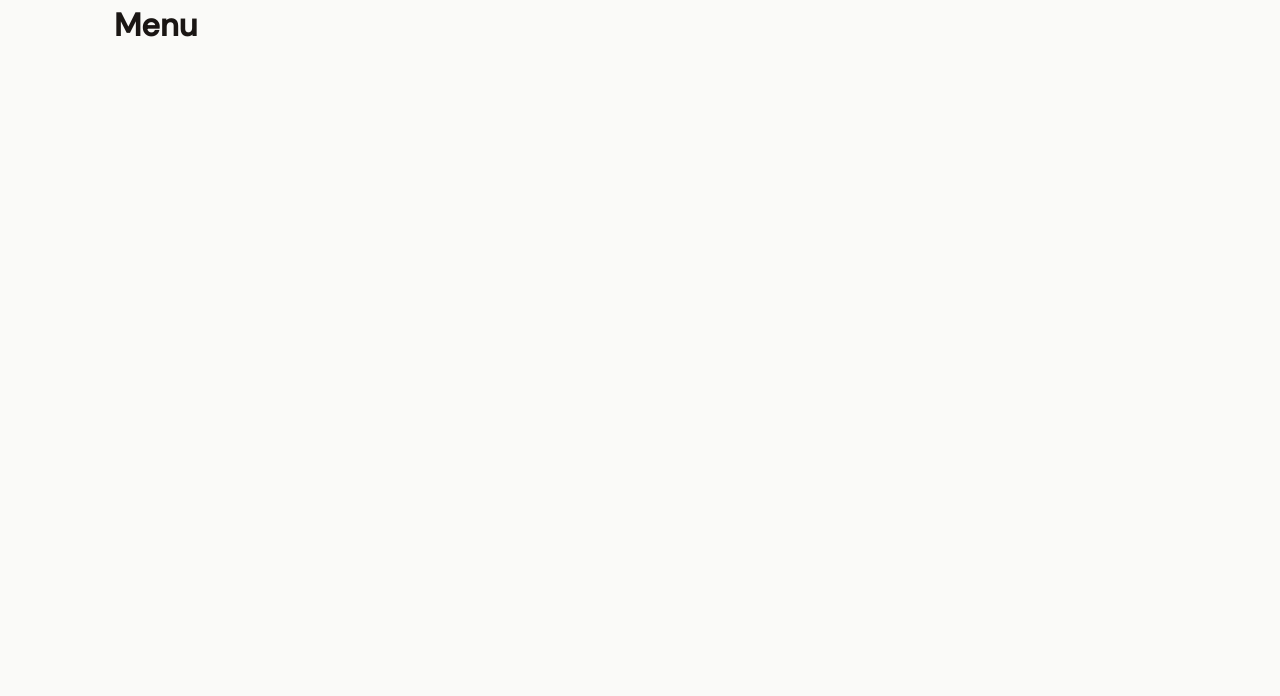
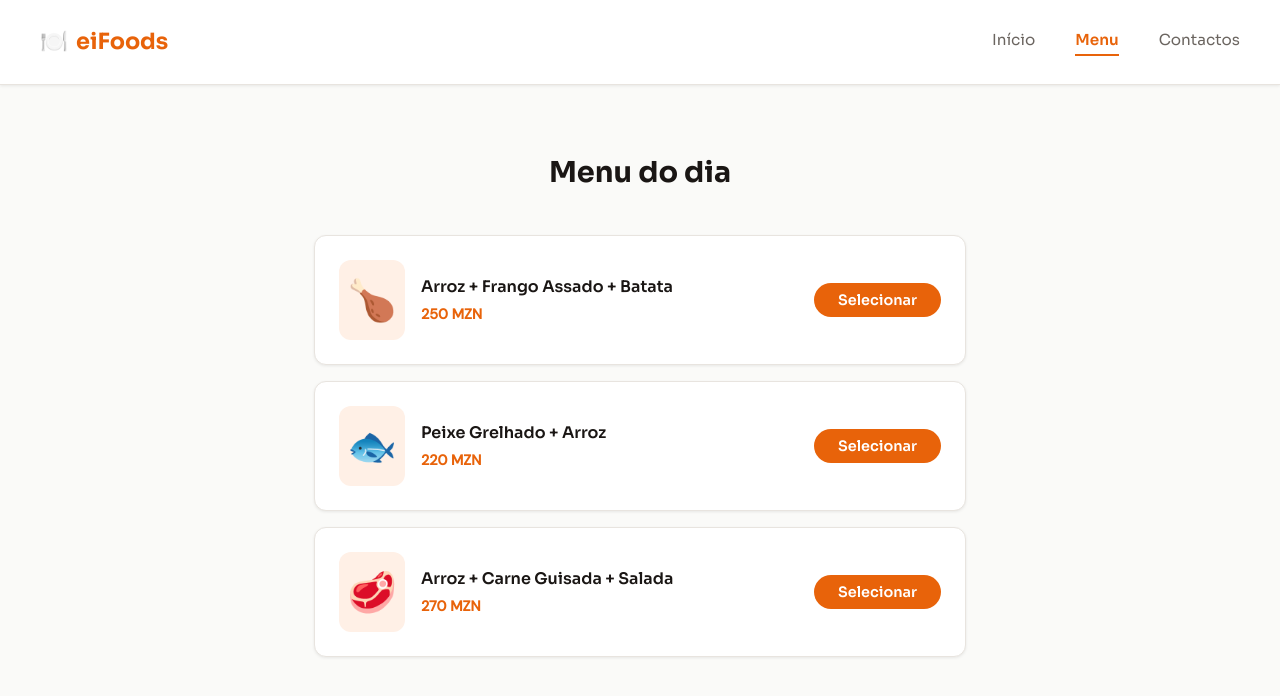
Before and after one commit to allenvctr/eiFoods, a React (Vite) app: page /menu in a window 1280 px wide. Shown: the top 696 px of the page. Built offline with nearby package versions, Linux system fonts and the light colour scheme.

Commit message:
feat: tela 2 - selecção do prato completa

```diff
--- a/src/pages/Menu/Menu.jsx
+++ b/src/pages/Menu/Menu.jsx
@@ -1 +1,76 @@
-export default function Menu() { return <div className='page-wrapper'><div className='container'><h1>Menu</h1></div></div> }
+import { useNavigate } from 'react-router-dom'
+import { useOrder } from '../../context/useOrder'
+import styles from './Menu.module.css'
+
+const MENU_DO_DIA = [
+  {
+    id: 1,
+    nome: 'Arroz + Frango Assado + Batata',
+    preco: 250,
+    emoji: '🍗',
+  },
+  {
+    id: 2,
+    nome: 'Peixe Grelhado + Arroz',
+    preco: 220,
+    emoji: '🐟',
+  },
+  {
+    id: 3,
+    nome: 'Arroz + Carne Guisada + Salada',
+    preco: 270,
+    emoji: '🥩',
+  },
+]
+
+export default function Menu() {
+  const navigate = useNavigate()
+  const { dispatch } = useOrder()
+
+  function handleSelecionar(prato) {
+    dispatch({ type: 'SELECT_DISH', payload: prato })
+    navigate('/customize')
+  }
+
+  return (
+    <div className={styles.page}>
+
+      <header className={styles.header}>
+        <div className={styles.logo}>
+          <span>🍽️</span>
+          <span className={styles.logoText}>eiFoods</span>
+        </div>
+        <nav className={styles.nav}>
+          <span onClick={() => navigate('/')}>Início</span>
+          <span className={styles.navActive}>Menu</span>
+          <span onClick={() => navigate('/confirmation')}>Contactos</span>
+        </nav>
+      </header>
+
+      <main className={styles.main}>
+        <h1 className={styles.title}>Menu do dia</h1>
+
+        <div className={styles.lista}>
+          {MENU_DO_DIA.map((prato) => (
+            <div key={prato.id} className={styles.card}>
+              <div className={styles.cardInfo}>
+                <span className={styles.cardEmoji}>{prato.emoji}</span>
+                <div>
+                  <p className={styles.cardNome}>{prato.nome}</p>
+                  <p className={styles.cardPreco}>{prato.preco} MZN</p>
+                </div>
+              </div>
+              <button
+                className={styles.btnSelecionar}
+                onClick={() => handleSelecionar(prato)}
+              >
+                Selecionar
+              </button>
+            </div>
+          ))}
+        </div>
+      </main>
+
+    </div>
+  )
+}
--- /dev/null
+++ b/src/pages/Menu/Menu.module.css
@@ -0,0 +1,151 @@
+.page {
+  min-height: 100vh;
+  background-color: var(--color-bg);
+  display: flex;
+  flex-direction: column;
+}
+
+/* ── Header ── */
+.header {
+  display: flex;
+  align-items: center;
+  justify-content: space-between;
+  padding: var(--space-lg) var(--space-xl);
+  background-color: var(--color-surface);
+  border-bottom: 1px solid var(--color-border);
+  box-shadow: var(--shadow-sm);
+}
+
+.logo {
+  display: flex;
+  align-items: center;
+  gap: var(--space-sm);
+  font-size: 1.4rem;
+}
+
+.logoText {
+  font-family: var(--font-display);
+  font-weight: 700;
+  color: var(--color-primary);
+}
+
+.nav {
+  display: flex;
+  gap: var(--space-xl);
+  font-family: var(--font-display);
+  font-size: 0.95rem;
+  color: var(--color-text-secondary);
+}
+
+.nav span {
+  cursor: pointer;
+  transition: color var(--transition);
+}
+
+.nav span:hover {
+  color: var(--color-primary);
+}
+
+.navActive {
+  color: var(--color-primary) !important;
+  font-weight: 600;
+  border-bottom: 2px solid var(--color-primary);
+  padding-bottom: 2px;
+}
+
+/* ── Main ── */
+.main {
+  flex: 1;
+  max-width: 700px;
+  width: 100%;
+  margin: 0 auto;
+  padding: var(--space-2xl) var(--space-lg);
+  display: flex;
+  flex-direction: column;
+  gap: var(--space-xl);
+}
+
+.title {
+  font-family: var(--font-display);
+  font-size: 1.8rem;
+  font-weight: 700;
+  color: var(--color-text-primary);
+  text-align: center;
+}
+
+/* ── Cards ── */
+.lista {
+  display: flex;
+  flex-direction: column;
+  gap: var(--space-md);
+}
+
+.card {
+  background-color: var(--color-surface);
+  border-radius: var(--radius-md);
+  padding: var(--space-lg);
+  display: flex;
+  align-items: center;
+  justify-content: space-between;
+  box-shadow: var(--shadow-sm);
+  border: 1px solid var(--color-border);
+  transition: box-shadow var(--transition), transform var(--transition);
+}
+
+.card:hover {
+  box-shadow: var(--shadow-md);
+  transform: translateY(-2px);
+}
+
+.cardInfo {
+  display: flex;
+  align-items: center;
+  gap: var(--space-md);
+}
+
+.cardEmoji {
+  font-size: 2.5rem;
+  background-color: var(--color-primary-light);
+  padding: var(--space-sm);
+  border-radius: var(--radius-md);
+}
+
+.cardNome {
+  font-family: var(--font-display);
+  font-weight: 600;
+  font-size: 1rem;
+  color: var(--color-text-primary);
+  margin-bottom: var(--space-xs);
+}
+
+.cardPreco {
+  font-size: 0.9rem;
+  color: var(--color-primary);
+  font-weight: 600;
+}
+
+.btnSelecionar {
+  background-color: var(--color-primary);
+  color: white;
+  border: none;
+  padding: var(--space-sm) var(--space-lg);
+  border-radius: var(--radius-full);
+  font-family: var(--font-display);
+  font-size: 0.9rem;
+  font-weight: 600;
+  cursor: pointer;
+  transition: background-color var(--transition), transform var(--transition);
+  white-space: nowrap;
+}
+
+.btnSelecionar:hover {
+  background-color: var(--color-primary-dark);
+  transform: translateY(-1px);
+}
+
+/* ── Responsivo ── */
+@media (max-width: 600px) {
+  .header { flex-direction: column; gap: var(--space-md); }
+  .card { flex-direction: column; align-items: flex-start; gap: var(--space-md); }
+  .btnSelecionar { width: 100%; text-align: center; }
+}
```
